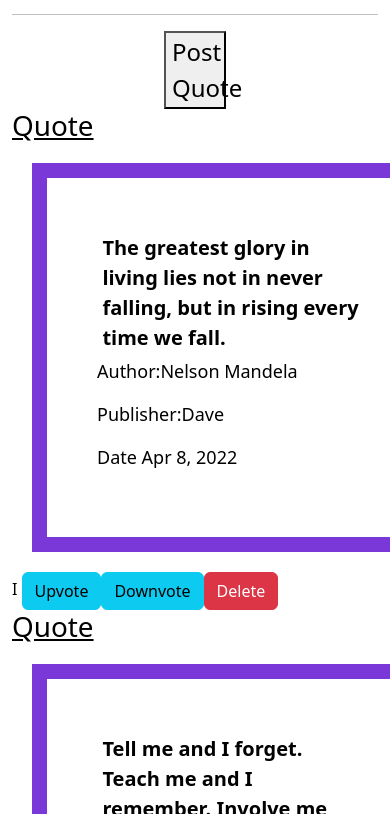
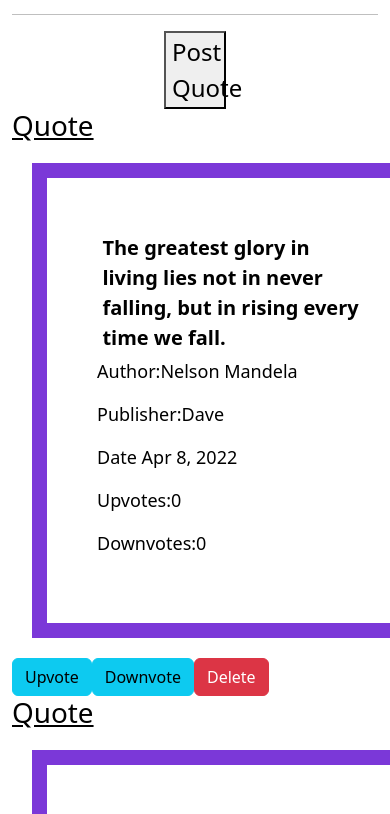
Before and after one commit to Doyo54/Angular-week-1-IP, an Angular app: page / in a window 390 px wide. Shown: the part 1450-2264 px from the top of the page. Built offline with nearby package versions, Linux system fonts and the light colour scheme.

Commit message:
ft: Upvote and Downvote buttons are responsive. I did this by adding a click event on our buttons and used it in our typescript to increment our initial value of zero everytime either button is clicked

```diff
--- a/src/app/landing-page/landing-page.component.html
+++ b/src/app/landing-page/landing-page.component.html
@@ -16,10 +16,10 @@
 <app-form (emitQuote)="addQuote($event)"></app-form>
     </div>
 
-      <div *ngFor="let quote of quotes">
-    <app-summary [quote]="quote"></app-summary>I
-    <button class="btn btn-info">Upvote </button>
-    <button class="btn btn-info">Downvote </button>
+      <div *ngFor="let quote of quotes let i=index">
+    <app-summary [quote]="quote"></app-summary>
+    <button class="btn btn-info" (click)="voteUp(i)">Upvote </button>
+    <button class="btn btn-info" (click)="voteDown(i)">Downvote </button>
     <button class="btn btn-danger">Delete</button>
       </div>
 
--- a/src/app/landing-page/landing-page.component.ts
+++ b/src/app/landing-page/landing-page.component.ts
@@ -10,11 +10,15 @@ export class LandingPageComponent implements OnInit {
     new Quote ('Dave','Nelson Mandela','The greatest glory in living lies not in never falling, but in rising every time we fall. ', new Date),
      new Quote ('Sarah','Benjamin Franklin', 'Tell me and I forget. Teach me and I remember. Involve me and I learn', new Date),
   ]
+  voteUp(i) {
+    this.quotes[i].votesUp +=1;
+  }
+  voteDown(i) {
+    this.quotes[i].votesDown +=1;
+  }
   addQuote(theQuote) {
     this.quotes.push(theQuote)
   }
-
-
   constructor() { }
 
   ngOnInit(): void {
--- a/src/app/quote.ts
+++ b/src/app/quote.ts
@@ -1,8 +1,9 @@
 export class Quote {
+    public votesUp:number
+    public votesDown:number
     constructor(public name:string, public Author:string,public message:string, public date:any){
-        this.name=name;
-        this.Author=Author;
-        this.message=message;
+        this.votesUp =0;
+        this.votesDown =0;
 
     }
 }
--- a/src/app/summary/summary.component.html
+++ b/src/app/summary/summary.component.html
@@ -12,5 +12,11 @@
     <p>
        Date {{quote.date|date}}
       </p>
+      <p>
+        Upvotes:{{quote.votesUp}}
+      </p>
+      <p>
+        Downvotes:{{quote.votesDown}}
+      </p>
 
 </div>
--- a/src/app/summary/summary.component.ts
+++ b/src/app/summary/summary.component.ts
@@ -7,6 +7,8 @@ import{Quote} from '../quote';
 })
 export class SummaryComponent implements OnInit {
 @Input() quote:Quote
+votesUp=0;
+votesDown=0
   constructor() { }
 
   ngOnInit(): void {
```
